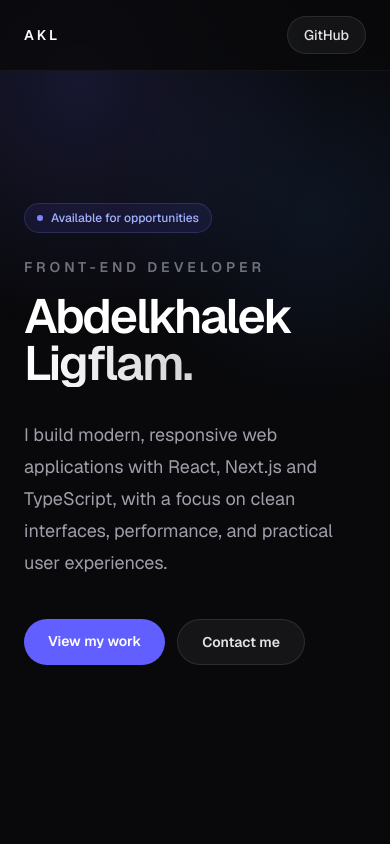
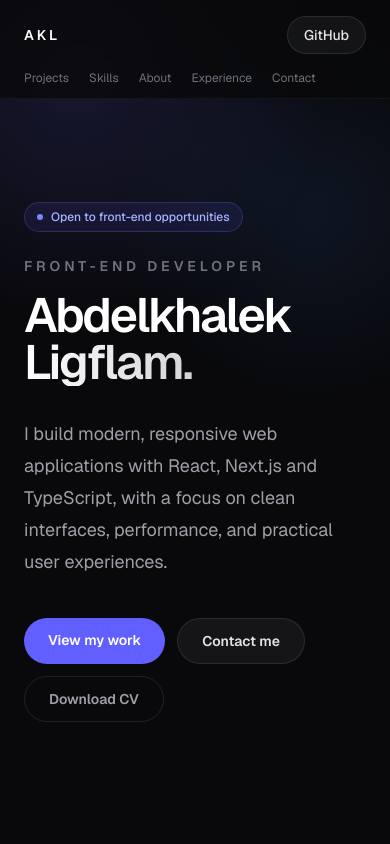
Before and after one commit to abdelkhalekligflam/portfolio, a Next.js app: page / in a window 390 px wide. Shown: the top 844 px of the page. Built offline with nearby package versions, Linux system fonts and the light colour scheme.

Commit message:
Polish portfolio navigation contact and CV actions

```diff
--- a/app/page.tsx
+++ b/app/page.tsx
@@ -53,6 +53,7 @@ export default function Home() {
             <a className="transition hover:text-white" href="#projects">Projects</a>
             <a className="transition hover:text-white" href="#skills">Skills</a>
             <a className="transition hover:text-white" href="#about">About</a>
+            <a className="transition hover:text-white" href="#experience">Experience</a>
             <a className="transition hover:text-white" href="#contact">Contact</a>
           </div>
           <a
@@ -64,13 +65,20 @@ export default function Home() {
             GitHub
           </a>
         </nav>
+        <div className="mx-auto flex max-w-6xl gap-5 overflow-x-auto px-6 pb-3 text-xs text-zinc-500 md:hidden">
+          <a href="#projects">Projects</a>
+          <a href="#skills">Skills</a>
+          <a href="#about">About</a>
+          <a href="#experience">Experience</a>
+          <a href="#contact">Contact</a>
+        </div>
       </header>
 
       <section id="top" className="relative mx-auto flex min-h-[86vh] max-w-6xl items-center px-6 py-24">
         <div className="max-w-4xl">
           <div className="mb-6 inline-flex items-center gap-2 rounded-full border border-indigo-400/20 bg-indigo-500/10 px-3 py-1.5 text-xs font-medium text-indigo-300">
             <span className="h-1.5 w-1.5 rounded-full bg-indigo-400" />
-            Available for opportunities
+            Open to front-end opportunities
           </div>
           <p className="mb-4 text-sm font-semibold uppercase tracking-[0.28em] text-zinc-500">
             Front-End Developer
@@ -93,10 +101,17 @@ export default function Home() {
               View my work
             </a>
             <a
-              href="#contact"
+              href="mailto:akhaelk@gmail.com"
               className="rounded-full border border-white/10 bg-white/5 px-6 py-3 text-sm font-semibold text-zinc-200 transition hover:bg-white/10 hover:text-white"
             >
               Contact me
+            </a>
+            <a
+              href="/Abdelkhalek-Ligflam-CV.pdf"
+              download
+              className="rounded-full border border-white/10 px-6 py-3 text-sm font-semibold text-zinc-400 transition hover:border-indigo-400/30 hover:text-white"
+            >
+              Download CV
             </a>
           </div>
         </div>
@@ -236,7 +251,7 @@ export default function Home() {
         </div>
       </section>
 
-      <section className="relative mx-auto max-w-6xl px-6 py-28">
+      <section id="experience" className="relative mx-auto max-w-6xl px-6 py-28">
         <div className="mb-10">
           <p className="text-sm font-semibold uppercase tracking-[0.24em] text-indigo-400">Experience</p>
           <h2 className="mt-3 text-3xl font-semibold tracking-tight text-white md:text-5xl">Professional journey</h2>
@@ -315,15 +330,22 @@ export default function Home() {
           </h2>
           <p className="mt-5 max-w-2xl text-base leading-7 text-zinc-400">
             I&apos;m open to front-end opportunities, collaborations, and projects where I can contribute and keep growing.
+            The easiest way to reach me is by email or LinkedIn.
           </p>
           <div className="mt-8 flex flex-wrap gap-3">
+            <a
+              href="mailto:akhaelk@gmail.com"
+              className="rounded-full bg-white px-5 py-3 text-sm font-semibold text-black transition hover:bg-zinc-200"
+            >
+              Email me
+            </a>
             <a
               href="https://github.com/abdelkhalekligflam"
               target="_blank"
               rel="noreferrer"
-              className="rounded-full bg-white px-5 py-3 text-sm font-semibold text-black transition hover:bg-zinc-200"
+              className="rounded-full border border-white/10 bg-white/5 px-5 py-3 text-sm font-semibold text-zinc-200 transition hover:bg-white/10"
             >
-              GitHub profile
+              GitHub
             </a>
             <a
               href="https://www.linkedin.com/in/abdelkhalek-ligflam"
```
